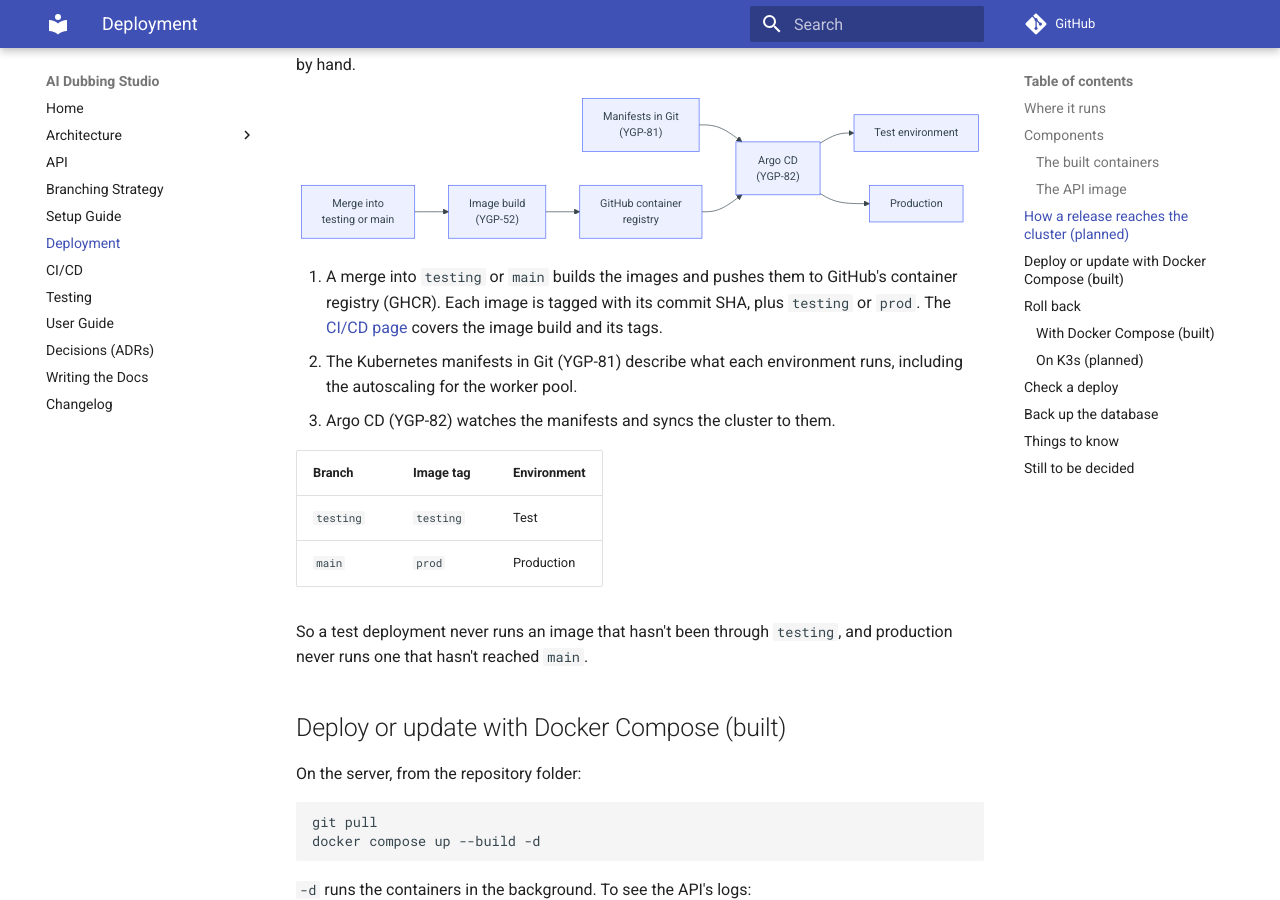
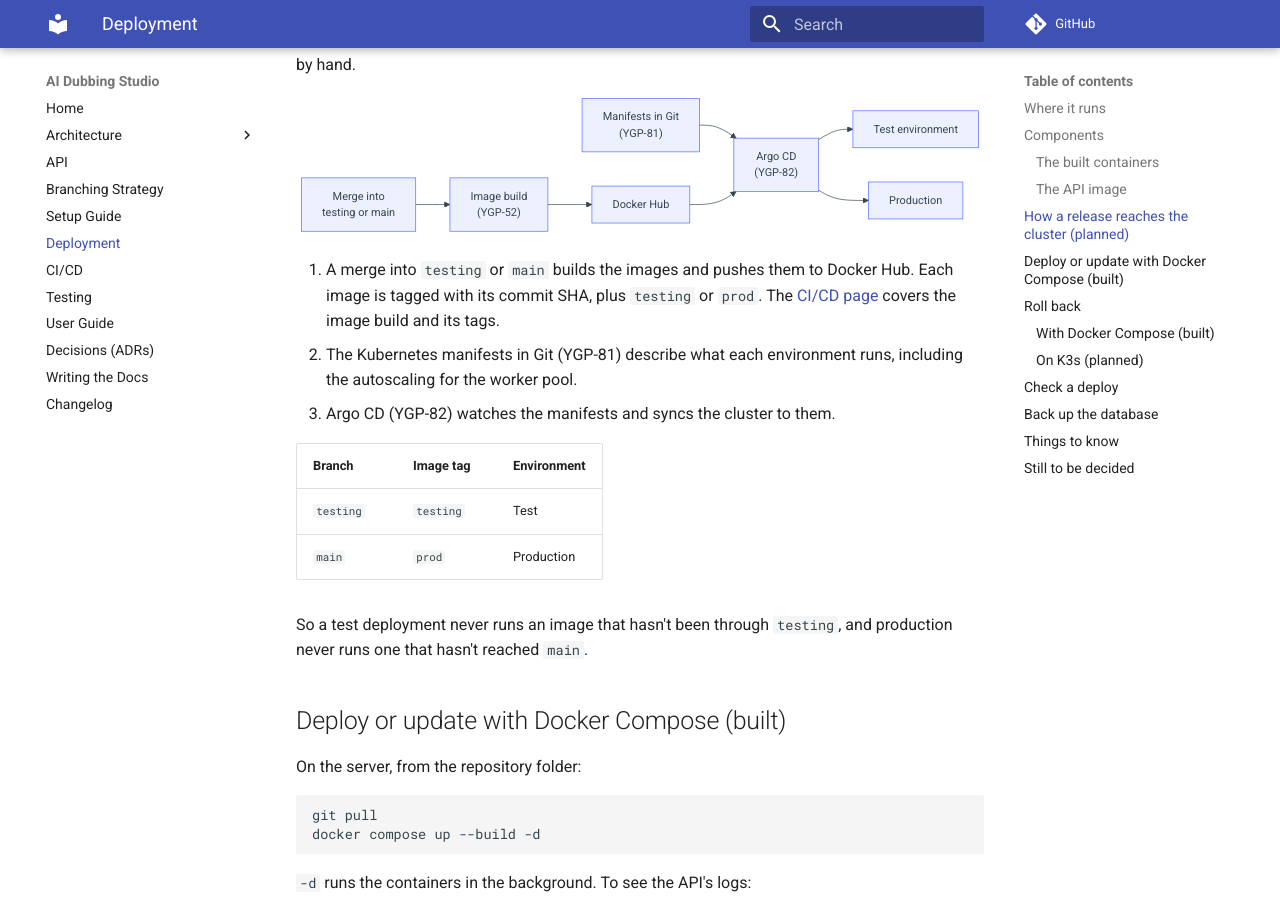
Before and after one commit to WH1TE-SHAD0W/ai-dubbing-studio, an MkDocs documentation site: the page built from docs/deployment.md, in a window 1280 px wide and 900 px high, scrolled down 2091 px. Built offline with MkDocs 1.6.1 and Material for MkDocs 9.7.7, drawn with Linux system fonts in a browser that asks for light colours; comment, search, counter and statistics services are not loaded.

Commit message:
docs: images go to Docker Hub, not GHCR (YGP-83)
We chose Docker Hub as the image registry. The CI/CD and Deployment pages
now say so, and that CI logs in with an access token kept as a secret.

Co-Authored-By: Claude Opus 5.5 <noreply@anthropic.com>

````diff
--- a/docs/deployment.md
+++ b/docs/deployment.md
@@ -69,17 +69,17 @@ deploys to the cluster by hand.
 ```mermaid
 flowchart LR
     merge["Merge into<br>testing or main"] --> build["Image build<br>(YGP-52)"]
-    build --> ghcr["GitHub container<br>registry"]
+    build --> hub["Docker Hub"]
     git["Manifests in Git<br>(YGP-81)"] --> argo["Argo CD<br>(YGP-82)"]
-    ghcr --> argo
+    hub --> argo
     argo --> test["Test environment"]
     argo --> prod["Production"]
 ```
 
 1. A merge into `testing` or `main` builds the images and pushes them to
-   GitHub's container registry (GHCR). Each image is tagged with its commit
-   SHA, plus `testing` or `prod`. The [CI/CD page](ci-cd.md#code-ci-planned)
-   covers the image build and its tags.
+   Docker Hub. Each image is tagged with its commit SHA, plus `testing` or
+   `prod`. The [CI/CD page](ci-cd.md#code-ci-planned) covers the image build
+   and its tags.
 2. The Kubernetes manifests in Git (YGP-81) describe what each environment
    runs, including the autoscaling for the worker pool.
 3. Argo CD (YGP-82) watches the manifests and syncs the cluster to them.
````
Also changed, not shown: docs/ci-cd.md (+1 -1 lines).
